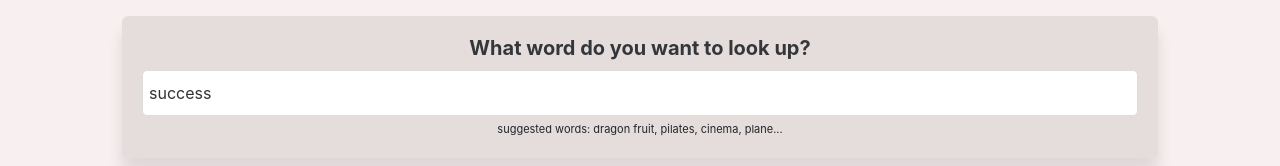
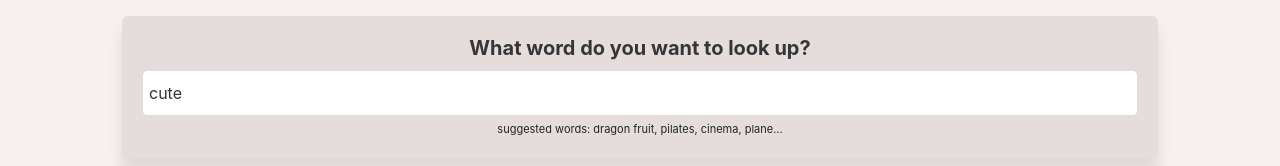
Before and after one commit to NastiiaNikitenko/dictionary-app, a React (Create React App) app: page / in a window 1280 px wide. Shown: the part 134-300 px from the top of the page. Built offline with nearby package versions, Linux system fonts and the light colour scheme; no server answers.

Commit message:
Changed defaultKeyword

```diff
--- a/src/App.js
+++ b/src/App.js
@@ -10,7 +10,7 @@ export default function App() {
           <img src={logo} className="App-logo img-fluid " alt="logo" />
         </header>
         <main>
-          <Dictionary defaultKeyword="success" />
+          <Dictionary defaultKeyword="cute" />
         </main>
         <footer className="App-footer">Coded by NastiiaNikitenko 🖤</footer>
       </div>
```
